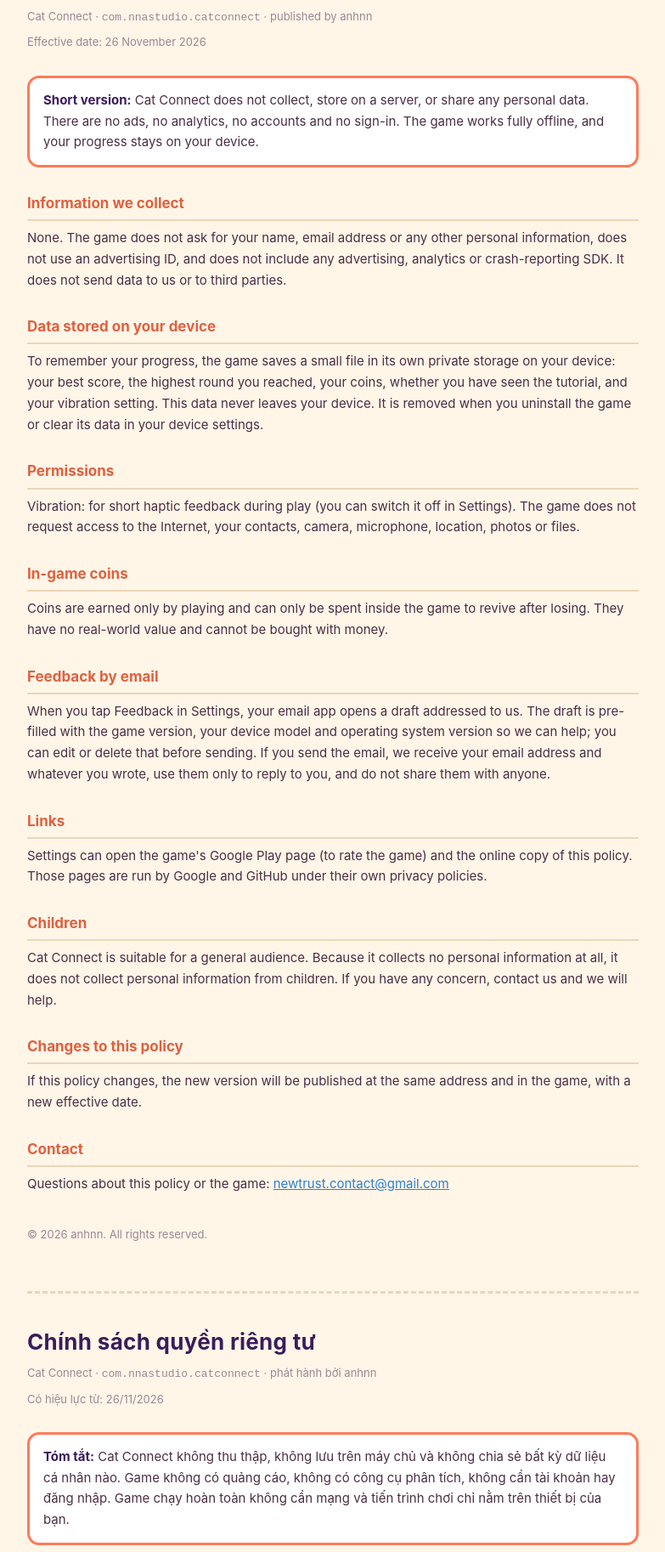
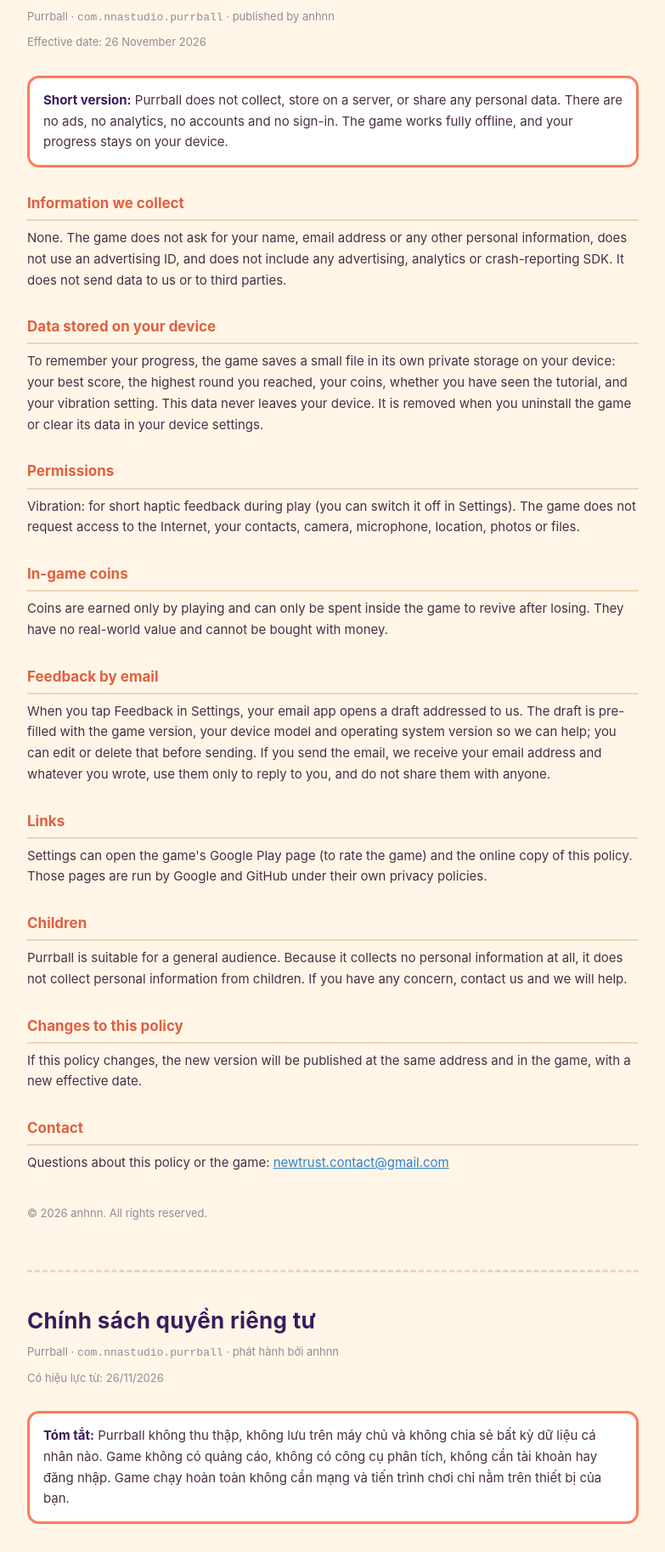
Before and after one commit to anhngocnguyen1034/privacy-policy, a plain HTML site: page purrball/index.html in a window 1280 px wide. Shown: the part 115-1941 px from the top of the page at 85% size, without its empty margins (248-1031 px from the left). Drawn offline with Linux system fonts and the light colour scheme.

Commit message:
Purrball: rename from Cat Connect
The app is renamed for store discoverability: "Cat Connect" collides with
six apps already on Google Play. The policy path moves with it, and the
package id in the policy becomes com.nnastudio.purrball. Nothing is
published to Play yet, so no live link breaks.

Co-Authored-By: Claude Opus 5 <noreply@anthropic.com>

```diff
--- a/cat-connect/index.html
+++ b/purrball/index.html
@@ -3,7 +3,7 @@
 <head>
 <meta charset="UTF-8">
 <meta name="viewport" content="width=device-width, initial-scale=1">
-<title>Privacy Policy — Cat Connect</title>
+<title>Privacy Policy — Purrball</title>
 <style>
   * { margin: 0; padding: 0; box-sizing: border-box; }
   body { font-family: -apple-system, "Segoe UI", Roboto, Helvetica, Arial, sans-serif; background: #fff6e8; color: #4b2e44; padding: 24px 20px 48px; line-height: 1.65; font-size: 15px; }
@@ -27,9 +27,9 @@
 <nav><a href="#en">English</a><a href="#vi">Tiếng Việt</a></nav>
 <section id="en" lang="en">
   <h1>Privacy Policy</h1>
-  <div class="subtitle">Cat Connect &middot; <code>com.nnastudio.catconnect</code> &middot; published by anhnn</div>
+  <div class="subtitle">Purrball &middot; <code>com.nnastudio.purrball</code> &middot; published by anhnn</div>
   <div class="updated">Effective date: 26 November 2026</div>
-  <div class="box"><strong>Short version:</strong> Cat Connect does not collect, store on a server, or share any personal data. There are no ads, no analytics, no accounts and no sign-in. The game works fully offline, and your progress stays on your device.</div>
+  <div class="box"><strong>Short version:</strong> Purrball does not collect, store on a server, or share any personal data. There are no ads, no analytics, no accounts and no sign-in. The game works fully offline, and your progress stays on your device.</div>
   <h2>Information we collect</h2>
   <p>None. The game does not ask for your name, email address or any other personal information, does not use an advertising ID, and does not include any advertising, analytics or crash-reporting SDK. It does not send data to us or to third parties.</p>
   <h2>Data stored on your device</h2>
@@ -43,7 +43,7 @@
   <h2>Links</h2>
   <p>Settings can open the game's Google Play page (to rate the game) and the online copy of this policy. Those pages are run by Google and GitHub under their own privacy policies.</p>
   <h2>Children</h2>
-  <p>Cat Connect is suitable for a general audience. Because it collects no personal information at all, it does not collect personal information from children. If you have any concern, contact us and we will help.</p>
+  <p>Purrball is suitable for a general audience. Because it collects no personal information at all, it does not collect personal information from children. If you have any concern, contact us and we will help.</p>
   <h2>Changes to this policy</h2>
   <p>If this policy changes, the new version will be published at the same address and in the game, with a new effective date.</p>
   <h2>Contact</h2>
@@ -52,9 +52,9 @@
 </section>
 <section id="vi" lang="vi">
   <h1>Chính sách quyền riêng tư</h1>
-  <div class="subtitle">Cat Connect &middot; <code>com.nnastudio.catconnect</code> &middot; phát hành bởi anhnn</div>
+  <div class="subtitle">Purrball &middot; <code>com.nnastudio.purrball</code> &middot; phát hành bởi anhnn</div>
   <div class="updated">Có hiệu lực từ: 26/11/2026</div>
-  <div class="box"><strong>Tóm tắt:</strong> Cat Connect không thu thập, không lưu trên máy chủ và không chia sẻ bất kỳ dữ liệu cá nhân nào. Game không có quảng cáo, không có công cụ phân tích, không cần tài khoản hay đăng nhập. Game chạy hoàn toàn không cần mạng và tiến trình chơi chỉ nằm trên thiết bị của bạn.</div>
+  <div class="box"><strong>Tóm tắt:</strong> Purrball không thu thập, không lưu trên máy chủ và không chia sẻ bất kỳ dữ liệu cá nhân nào. Game không có quảng cáo, không có công cụ phân tích, không cần tài khoản hay đăng nhập. Game chạy hoàn toàn không cần mạng và tiến trình chơi chỉ nằm trên thiết bị của bạn.</div>
   <h2>Thông tin chúng tôi thu thập</h2>
   <p>Không có. Game không hỏi tên, email hay bất kỳ thông tin cá nhân nào, không dùng mã nhận dạng quảng cáo, và không tích hợp SDK quảng cáo, phân tích hay báo lỗi nào. Game không gửi dữ liệu cho chúng tôi hay cho bên thứ ba.</p>
   <h2>Dữ liệu lưu trên thiết bị</h2>
@@ -68,7 +68,7 @@
   <h2>Liên kết</h2>
   <p>Cài đặt có thể mở trang của game trên Google Play (để đánh giá) và bản online của chính sách này. Các trang đó do Google và GitHub vận hành theo chính sách quyền riêng tư riêng của họ.</p>
   <h2>Trẻ em</h2>
-  <p>Cat Connect phù hợp với mọi lứa tuổi. Vì game không thu thập bất kỳ thông tin cá nhân nào nên cũng không thu thập thông tin cá nhân của trẻ em. Nếu bạn có băn khoăn, hãy liên hệ và chúng tôi sẽ hỗ trợ.</p>
+  <p>Purrball phù hợp với mọi lứa tuổi. Vì game không thu thập bất kỳ thông tin cá nhân nào nên cũng không thu thập thông tin cá nhân của trẻ em. Nếu bạn có băn khoăn, hãy liên hệ và chúng tôi sẽ hỗ trợ.</p>
   <h2>Thay đổi chính sách</h2>
   <p>Nếu chính sách này thay đổi, bản mới sẽ được đăng tại cùng địa chỉ và trong game, kèm ngày hiệu lực mới.</p>
   <h2>Liên hệ</h2>
```
